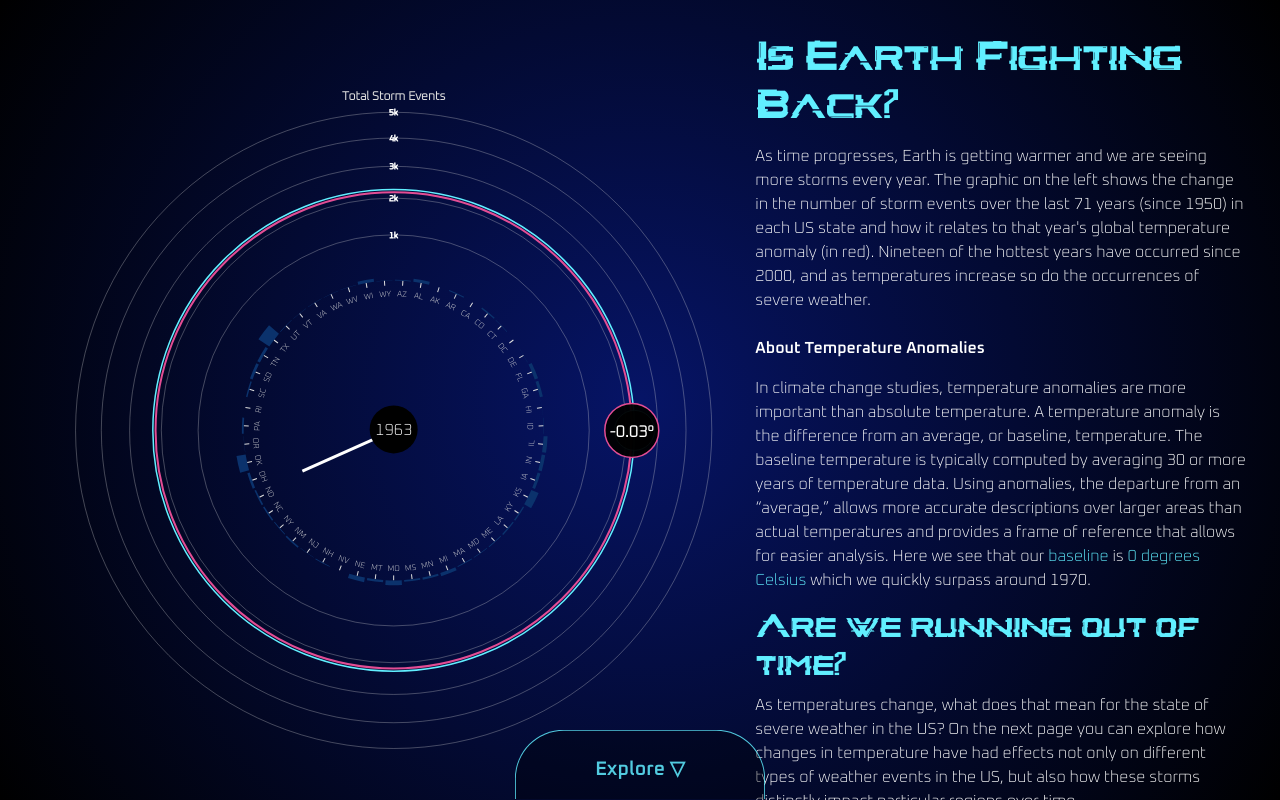
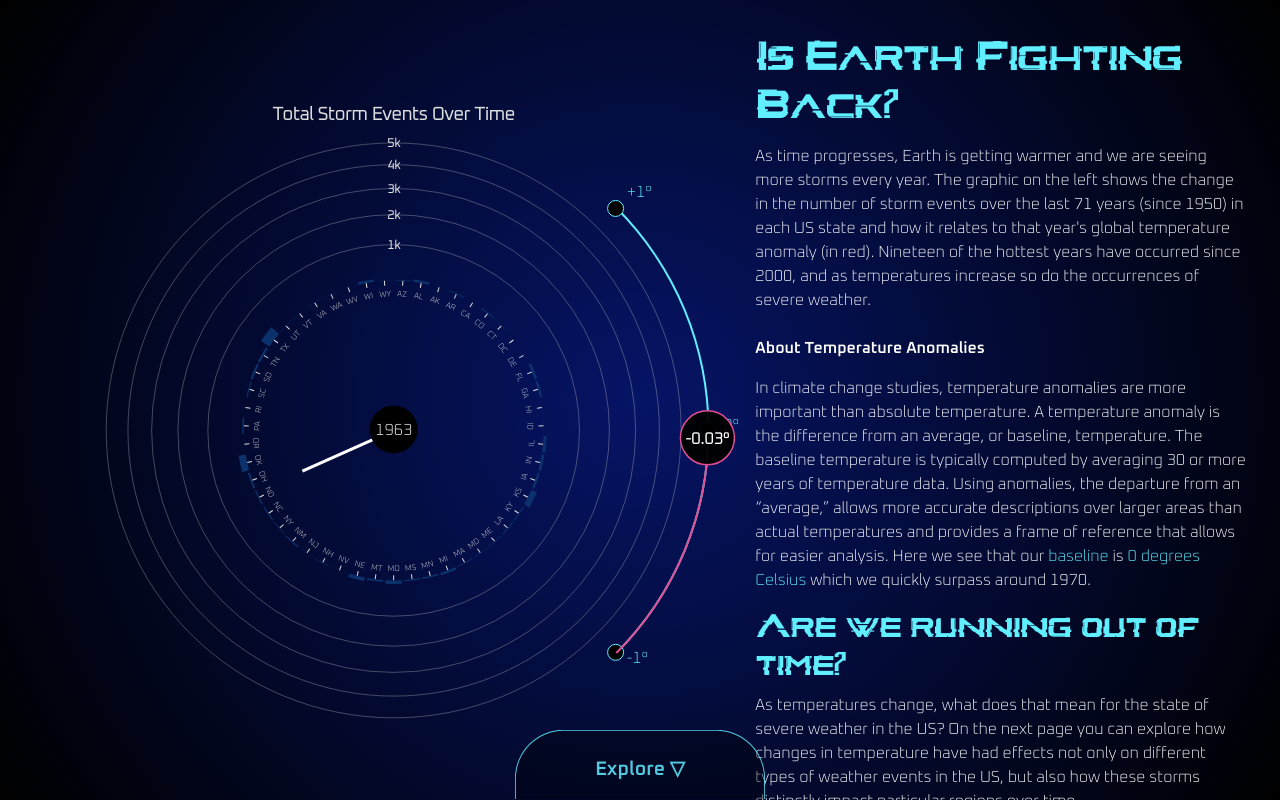
Before and after one commit to conc2304/vis-final, a React (Create React App) app: page / in a window 1280 px wide. Built offline with nearby package versions, Linux system fonts and the light colour scheme.

Commit message:
get thermometer basics working

```diff
--- a/src/components/visualizers/CircleBarChart.tsx
+++ b/src/components/visualizers/CircleBarChart.tsx
@@ -3,11 +3,18 @@ import { useRef, useEffect, useState, MutableRefObject } from 'react';
 import { GeoRegionUSType, StormDataType } from './data/types';
 import useResizeObserver from './useResizeObserver';
 import { Margin } from './types';
-import { COLOR_RANGE, COLOR_UI_ERROR, COLOR_UI_PRIMARY, YEAR_RANGE } from './data/constants';
+import {
+  COLOR_RANGE,
+  COLOR_UI_ERROR,
+  COLOR_UI_PRIMARY,
+  COLOR_UI_SUCESS,
+  YEAR_RANGE,
+} from './data/constants';
 import GlobalTempData from './data/Global_Temp_Data';
 import { allStates, stateNameToAbbreviation } from './data/states';
 
 import './CircleBarChart.scss';
+import { arc } from 'd3';
 
 interface DisplayData {
   state: GeoRegionUSType;
@@ -52,11 +59,15 @@ const CircleBarChart = ({
   const svgContent: MutableRefObject<d3.Selection<d3.BaseType, unknown, null, undefined>> =
     useRef();
   const arcGenerator: MutableRefObject<d3.Arc<unknown, DisplayData>> = useRef();
-  const tempRadiusScale: MutableRefObject<any> = useRef();
   const tempColorScale: MutableRefObject<any> = useRef();
   const timeScale: MutableRefObject<any> = useRef();
+  const tempArcScale: MutableRefObject<d3.ScaleLinear<number, number, never>> = useRef();
+  const thermoArc: MutableRefObject<any> = useRef();
+  const thermoRadius: MutableRefObject<number> = useRef();
+  const thermoThickness = 2;
 
   useEffect(() => {
+    // INIT
     if (!stormData) {
       return;
     }
@@ -102,7 +113,7 @@ const CircleBarChart = ({
     const innerWidth = svgWidth - margin.left - margin.right;
     const innerHeight = svgHeight - margin.top - margin.bottom;
 
-    const radiusMax = d3.min([innerWidth / 2 - 20, innerHeight / 2 - 20]);
+    const radiusMax = d3.min([innerWidth / 2, innerHeight / 2]) * 0.85;
 
     svg.attr('width', svgWidth).attr('height', svgHeight);
     svgContent.current = svg
@@ -114,7 +125,7 @@ const CircleBarChart = ({
       `translate(${svgWidth / 2}, ${svgHeight / 2})`
     );
 
-    d3.select('.temp-anomaly-group').attr(
+    d3.select('.thermometer-group').attr(
       'transform',
       `translate(${svgWidth / 2}, ${svgHeight / 2})`
     );
@@ -139,11 +150,77 @@ const CircleBarChart = ({
       // @ts-ignore
       .range(COLOR_RANGE.slice(1));
 
-    tempRadiusScale.current = d3
-      .scaleLinear()
-      .domain([-1, 1])
-      // @ts-ignore
-      .range([innerRadius, radiusMax]);
+    // add circular thermometer guage
+    const startAngle = Math.PI / 4;
+    const endAngle = (3 * Math.PI) / 4;
+    thermoRadius.current = radiusMax * 1.05;
+
+    tempArcScale.current = d3.scaleLinear().domain([-1, 1]).range([startAngle, endAngle]);
+
+    thermoArc.current = d3
+      .arc()
+      .innerRadius(thermoRadius.current)
+      .outerRadius(thermoRadius.current + thermoThickness)
+      .startAngle(startAngle)
+      .endAngle(endAngle);
+
+    d3.select('path.thermometer-scale').attr('d', thermoArc.current);
+
+    d3.select('.thermo-tick-high')
+      .attr('cx', thermoRadius.current * Math.sin(endAngle))
+      .attr('cy', thermoRadius.current * Math.cos(endAngle));
+    d3.select('.thermo-tick-mid')
+      .attr('cx', thermoRadius.current * Math.sin((startAngle + endAngle) / 2))
+      .attr('cy', thermoRadius.current * Math.cos((startAngle + endAngle) / 2));
+    d3.select('.thermo-tick-low')
+      .attr('cx', thermoRadius.current * Math.cos(startAngle))
+      .attr('cy', thermoRadius.current * Math.sin(startAngle));
+
+    d3.select('.thermo-tick-high-label')
+      .attr('x', thermoRadius.current * 1.05 * Math.sin(endAngle))
+      .attr('y', thermoRadius.current * 1.05 * Math.cos(endAngle));
+    d3.select('.thermo-tick-mid-label')
+      .attr('x', thermoRadius.current * 1.05 * Math.sin((startAngle + endAngle) / 2))
+      .attr('y', thermoRadius.current * 1.05 * Math.cos((startAngle + endAngle) / 2));
+    d3.select('.thermo-tick-low-label')
+      .attr('x', thermoRadius.current * 1.05 * Math.cos(startAngle))
+      .attr('y', thermoRadius.current * 1.05 * Math.sin(startAngle));
+
+    d3.select('.thermometer-values circle')
+      .attr('cx', (d) => {
+        const tempForYear = getTempForYear(YEAR_RANGE.min);
+        return thermoRadius.current * Math.sin(tempArcScale.current(tempForYear));
+      })
+      .attr('cy', (d) => {
+        const tempForYear = getTempForYear(YEAR_RANGE.min);
+        return thermoRadius.current * Math.cos(tempArcScale.current(tempForYear));
+      });
+
+    d3.select('.temp-anomaly-value')
+      .datum(yearFilter)
+      .text((d) => {
+        const temp = getTempForYear(YEAR_RANGE.min);
+        return `${temp > 0 ? '+' : ''}${temp}°`;
+      })
+      .attr('x', (d) => {
+        const tempForYear = getTempForYear(YEAR_RANGE.min);
+        return thermoRadius.current * Math.sin(tempArcScale.current(tempForYear));
+      })
+      .attr('y', (d) => {
+        const tempForYear = getTempForYear(YEAR_RANGE.min);
+        return thermoRadius.current * Math.cos(tempArcScale.current(tempForYear));
+      });
+
+    // the red thermometer line
+    d3.select('path.thermometer').attr(
+      'd',
+      d3
+        .arc()
+        .startAngle(Math.PI - tempArcScale.current(getTempForYear(YEAR_RANGE.min)))
+        .endAngle(tempArcScale.current.range()[1])
+        .innerRadius(thermoRadius.current) // banana arc
+        .outerRadius(thermoRadius.current + thermoThickness)
+    );
 
     arcGenerator.current = d3
       .arc<DisplayData>()
@@ -185,10 +262,6 @@ const CircleBarChart = ({
           )
       );
 
-    d3.select('.temp-circle-zero').attr('r', tempRadiusScale.current(0));
-    d3.select('.temp-circle-zero-background').attr('cx', tempRadiusScale.current(0));
-    d3.select('.temp-circle-zero-value').attr('x', tempRadiusScale.current(0) + 1);
-
     const eventsAxis = (g) =>
       g
         .attr('class', 'axis event-axis')
@@ -196,9 +269,10 @@ const CircleBarChart = ({
           g
             .append('text')
             .attr('class', 'title')
-            .attr('y', () => -eventsScale(eventsScale.ticks(5).pop()))
+            .attr('y', () => -eventsScale(eventsScale.ticks(5).pop()) - 5)
             .attr('dy', '-1em')
-            .text('Total Storm Events')
+            .style('font-size', 18)
+            .text('Total Storm Events Over Time')
         )
         .call((g) =>
           g
@@ -212,7 +286,9 @@ const CircleBarChart = ({
                 .append('text')
                 .attr('y', (d) => -eventsScale(d))
                 .attr('dy', '0.35em')
-                .attr('stroke', '#fff')
+                .attr('fill', '#fff')
+                .attr('font-size', 12)
+                .attr('font-weight', 'bold')
                 .text(eventsScale.tickFormat(5, 's'))
             )
         );
@@ -223,6 +299,7 @@ const CircleBarChart = ({
     setStormDataByStateAndYear(stormCountByYear);
   }, [stormData]);
 
+  // Updates
   useEffect(() => {
     if (!stormDataByStateAndYear.size || !svgContent.current) {
       return;
@@ -240,37 +317,55 @@ const CircleBarChart = ({
       .transition()
       .attr('transform', (d) => `rotate(${timeScale.current(d)})`);
 
-    // Add Circle for the temperature anomaly scale
-    d3.select('.temp-circle')
+    // add thermometer guage
+
+    const thermoArc = d3
+      .arc()
+      .startAngle(Math.PI - tempArcScale.current(getTempForYear(YEAR_RANGE.min)))
+      .endAngle(tempArcScale.current.range()[1])
+      .innerRadius(thermoRadius.current) // banana arc
+      .outerRadius(thermoRadius.current + thermoThickness);
+
+    // d3.select('path.thermometer')
+    //   .datum(yearFilter)
+    //   .transition()
+    //   .delay(0)
+    //   .attrTween('d', function (d) {
+    //     console.log(d)
+    //     const [startAngle, endAngle] = tempArcScale.current.range();
+    //     const interpolate = d3.interpolate(tempArcScale.current(getTempForYear(d)), endAngle);
+    //     return (t) => {
+    //       thermoArc.startAngle(interpolate(t));
+    //       return arc(d);
+    //     };
+    //   });
+
+    d3.select('.thermometer-values circle')
       .datum(yearFilter)
-      .style('stroke', COLOR_UI_ERROR)
-      .style('stroke-width', 2)
-      .style('fill', 'none')
-      .transition()
-      .attr('r', (d) => {
-        const tempForYear = GlobalTempData.find((entry) => entry.year === d).smoothed;
-        return tempRadiusScale.current(tempForYear);
-      });
-
-    d3.select('.temp-background')
-      .datum(yearFilter)
-      .attr('x', 0)
       .transition()
       .attr('cx', (d) => {
-        const tempForYear = GlobalTempData.find((entry) => entry.year === d).smoothed;
-        return tempRadiusScale.current(tempForYear);
+        const tempForYear = getTempForYear(d);
+        return thermoRadius.current * Math.sin(tempArcScale.current(tempForYear));
+      })
+      .attr('cy', (d) => {
+        const tempForYear = getTempForYear(d);
+        return thermoRadius.current * Math.cos(tempArcScale.current(tempForYear));
       });
 
     d3.select('.temp-anomaly-value')
       .datum(yearFilter)
       .text((d) => {
-        const temp = GlobalTempData.find((entry) => entry.year === d).smoothed;
+        const temp = getTempForYear(d);
         return `${temp > 0 ? '+' : ''}${temp}°`;
       })
       .transition()
       .attr('x', (d) => {
-        const tempForYear = GlobalTempData.find((entry) => entry.year === d).smoothed;
-        return tempRadiusScale.current(tempForYear);
+        const tempForYear = getTempForYear(d);
+        return thermoRadius.current * Math.sin(tempArcScale.current(tempForYear));
+      })
+      .attr('y', (d) => {
+        const tempForYear = getTempForYear(d);
+        return thermoRadius.current * Math.cos(tempArcScale.current(tempForYear));
       });
 
     const arcs = svgContent.current
@@ -309,10 +404,9 @@ const CircleBarChart = ({
     return () => window.clearInterval(interval);
   }, [stormData, margin, id]);
 
-  useEffect(() => {
-    // draw a cirlce to represent the change in temperature over the years
-    // console.log('yearFilter ', yearFilter);
-  }, [yearFilter]);
+  function getTempForYear(year: number): number {
+    return GlobalTempData.find((entry) => entry.year === year).smoothed;
+  }
 
   return (
     <div
@@ -343,51 +437,28 @@ const CircleBarChart = ({
             {yearFilter}
           </text>
         </g>
-        <g className="temp-anomaly-group">
-          <circle cx="0" cy="0" className="temp-circle" />
-          <circle
-            cx="0"
-            cy="0"
-            r="200"
-            className="temp-circle-zero"
-            style={{
-              fill: 'none',
-              stroke: COLOR_UI_PRIMARY,
-              strokeWidth: 1.5,
-            }}
-          />
+        <g className="thermometer-group">
+          <g className="thermometer-axis">
+            <path className="thermometer-scale" fill={COLOR_UI_PRIMARY}></path>
+          </g>
 
-          <circle
-            className="temp-circle-zero-background"
-            y="0"
-            r="20"
-            style={{
-              fill: '#000',
-              fillOpacity: 0.8,
-              stroke: COLOR_UI_PRIMARY,
-              strokeWidth: 1,
-              strokeOpacity: 0.8,
-            }}
-          />
-          <text
-            className="temp-circle-zero-value"
-            x="0"
-            style={{
-              fill: '#fff',
-              textAnchor: 'middle',
-              dominantBaseline: 'mathematical',
-              fontWeight: 'bold',
-              paddingLeft: '2px',
-              position: "relative",
-              left: '10px',
-            }}
-          >
+          <g className="thermometer-ticks">
+            <text className="thermo-tick-high-label" fill={COLOR_UI_PRIMARY}>
+              +1°
+            </text>
+            <text className="thermo-tick-mid-label" fill={COLOR_UI_PRIMARY}>
               0°
             </text>
-
+            <text className="thermo-tick-low-label" fill={COLOR_UI_PRIMARY}>
+              -1°
+            </text>
+            <circle className="thermo-tick-high" r="8" stroke={COLOR_UI_PRIMARY} />
+            <circle className="thermo-tick-mid" r="8" stroke={COLOR_UI_PRIMARY} />
+            <circle className="thermo-tick-low" r="8" stroke={COLOR_UI_PRIMARY} />
+          </g>
+          <g className="thermometer-values">
+            <path className="thermometer" fill={COLOR_UI_ERROR} />
             <circle
-            className="temp-background"
-            x="0"
               r="27"
               style={{
                 fill: '#000',
@@ -395,7 +466,7 @@ const CircleBarChart = ({
                 stroke: COLOR_UI_ERROR,
                 strokeWidth: 1.5,
               }}
-          />
+            ></circle>
             <text
               className="temp-anomaly-value"
               y="0"
@@ -407,6 +478,7 @@ const CircleBarChart = ({
               }}
             />
           </g>
+        </g>
       </svg>
     </div>
   );
--- a/src/components/visualizers/data/constants.ts
+++ b/src/components/visualizers/data/constants.ts
@@ -212,6 +212,7 @@ export const STORM_EVENT_REGIONS = [
 export const COLOR_ACCCENT = '#ffb703'; // yellow
 export const COLOR_UI_PRIMARY = '#61efff'; // cyan
 export const COLOR_UI_ERROR ="#E34D94"; // magenta
+export const COLOR_UI_SUCESS ="#00fa59"; // green
 export const COLOR_RANGE = [
   // "#0E1625",
   '#091C3A',
```
Lines whose indentation alone changed are shown as unchanged.
